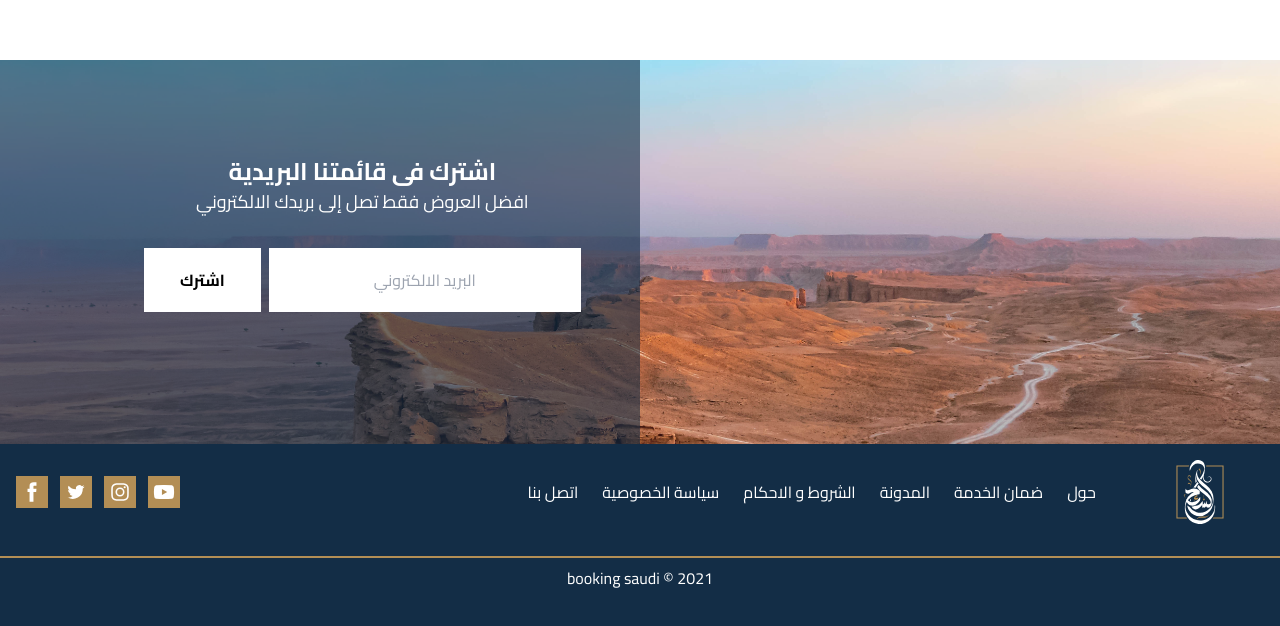
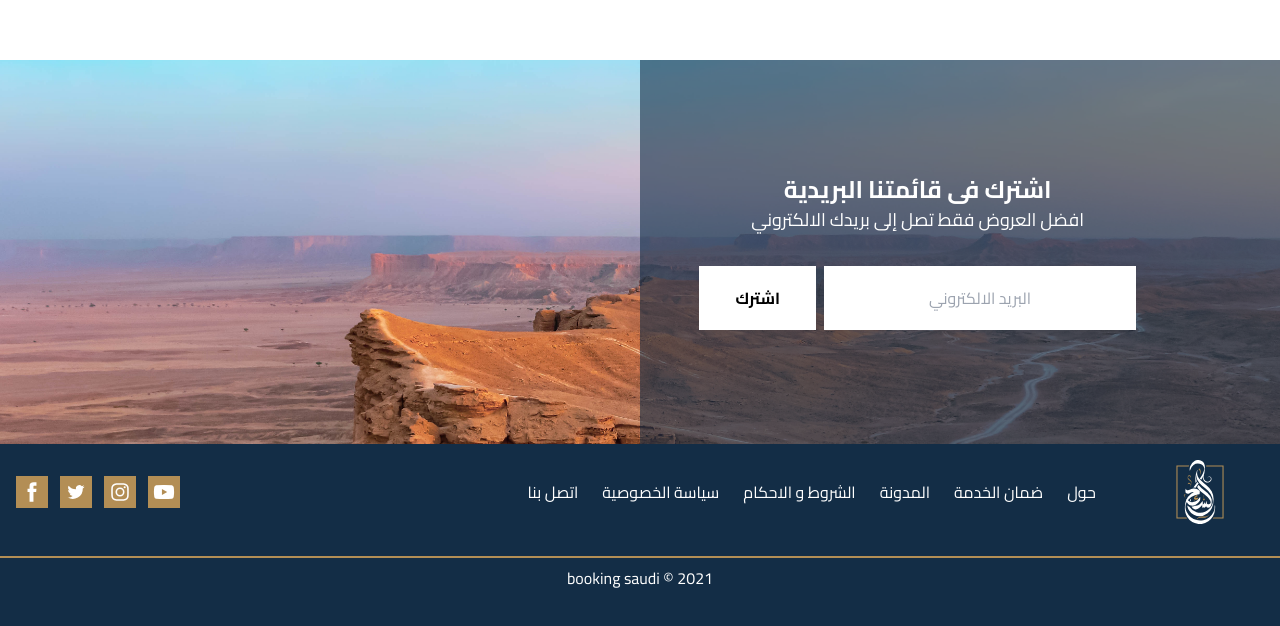
Before and after one commit to Safaayachi/Assa2eh, a Next.js app: page / in a window 1280 px wide. Shown: the part 1156-1782 px from the top of the page. Built offline with nearby package versions, Linux system fonts and the light colour scheme.

Commit message:
mailBox fixing

```diff
--- a/components/MailBox.js
+++ b/components/MailBox.js
@@ -3,7 +3,7 @@ import Image from "next/image";
 
 const MailBox = () => {
   return (
-    <div className="relative h-72 w-full md:h-96">
+    <div className="relative h-72 w-full md:h-96 flex justify-center items-center md:justify-end ">
       <Image
         src="/images/footerCover.jpg"
         alt="hero-cover"
```
